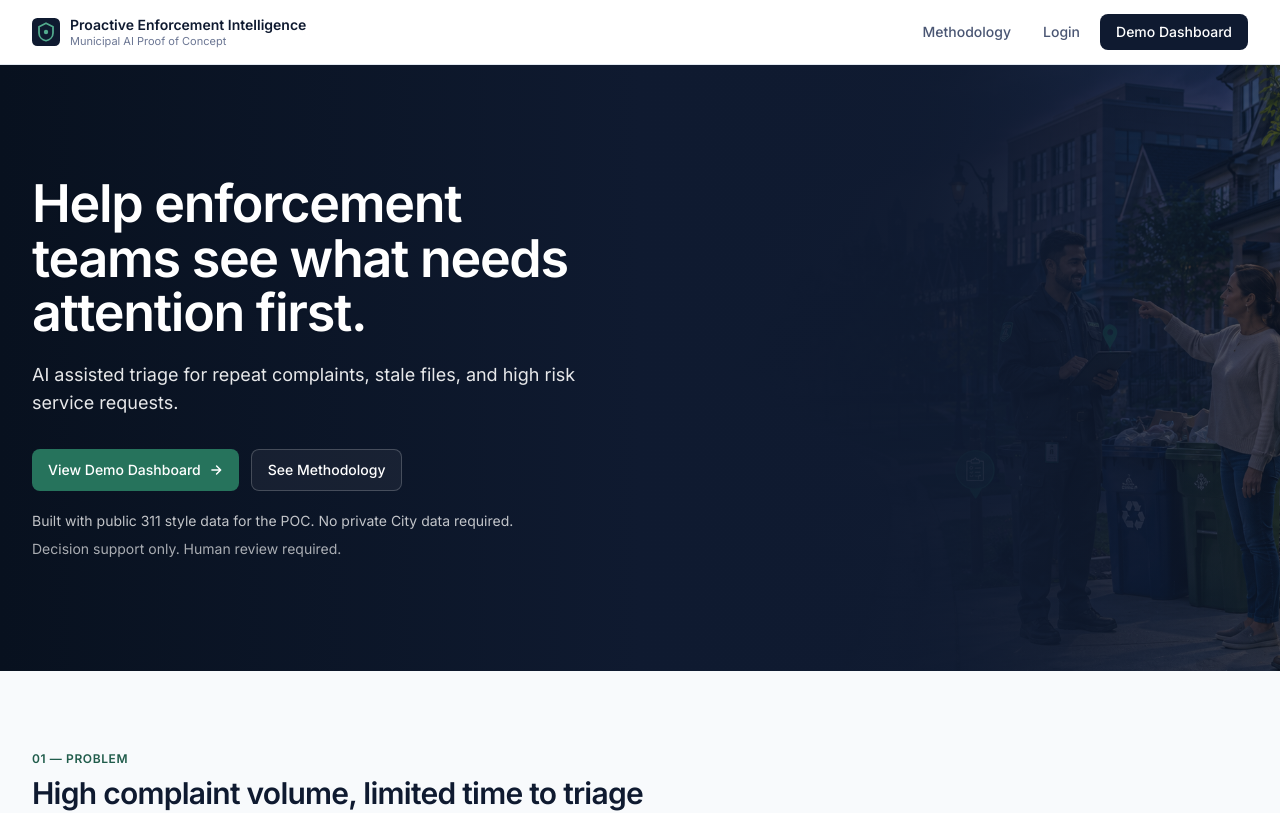
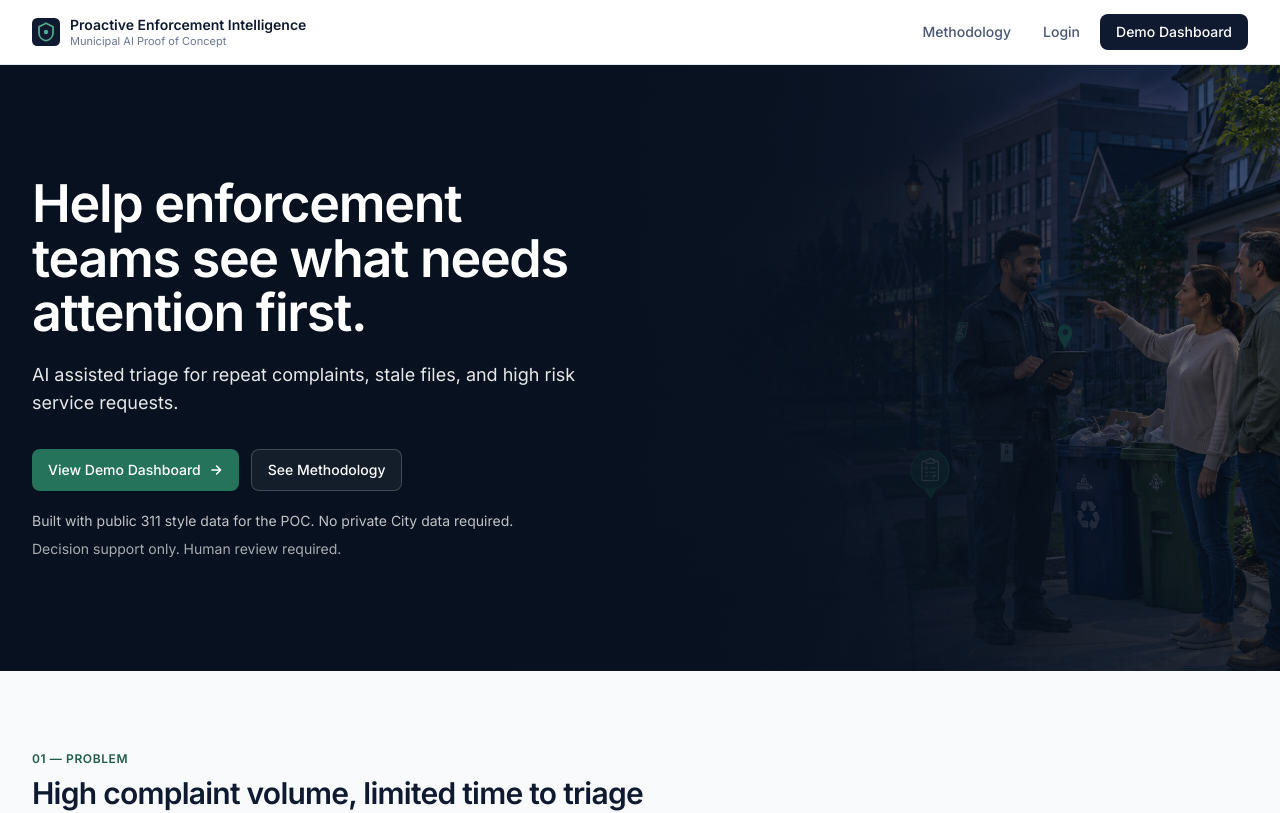
Before and after one commit to umerqur/BramptonPOC, a React (Vite) app: page / in a window 1280 px wide. Shown: the top 813 px of the page. Built offline with nearby package versions, Linux system fonts and the light colour scheme; no server answers.

Commit message:
Improve homepage hero image visibility on desktop
Widen the right-side hero image area to 62%, brighten the image, and
reduce the right-side dark overlays so the image is noticeably visible
while keeping a strong navy gradient on the left for headline readability.

```diff
--- a/src/pages/LandingPage.tsx
+++ b/src/pages/LandingPage.tsx
@@ -14,22 +14,25 @@ export default function LandingPage() {
   return (
     <div>
       {/* Hero — CTA first, blended image background */}
-      <section className="relative overflow-hidden bg-navy-900 text-white">
+      <section className="relative overflow-hidden bg-navy-950 text-white">
         {/* Image as a right-side background layer on desktop, blended into the
             navy via a left-to-right gradient. Hidden on mobile (shown below). */}
-        <div className="pointer-events-none absolute inset-y-0 right-0 z-0 hidden w-[55%] lg:block">
+        <div className="pointer-events-none absolute inset-y-0 right-0 z-0 hidden w-[62%] lg:block">
           <img
             src="/images/brampton-poc-hero.png"
             alt=""
             aria-hidden="true"
-            className="h-full w-full object-cover"
+            className="h-full w-full object-cover opacity-85 brightness-110 contrast-105"
           />
-          {/* Left-to-right navy gradient so headline text stays readable. */}
-          <div className="absolute inset-0 bg-gradient-to-r from-navy-900 via-navy-900/80 to-navy-900/10" />
+          {/* Strong navy gradient on the left so the headline stays readable,
+              fading to mostly clear on the right to reveal the image. */}
+          <div className="absolute inset-0 bg-gradient-to-r from-navy-950 via-navy-950/70 to-navy-950/15" />
+          <div className="absolute inset-0 bg-gradient-to-t from-navy-950/45 via-transparent to-navy-950/20" />
         </div>
 
-        {/* Full dark overlay to force headline text above the image. */}
-        <div className="absolute inset-0 z-10 bg-gradient-to-r from-navy-950 via-navy-900/95 to-navy-900/55" />
+        {/* Left-anchored overlay to keep headline text readable, fading out
+            on the right so the image remains visible. */}
+        <div className="absolute inset-0 z-10 bg-gradient-to-r from-navy-950 via-navy-950/88 to-navy-950/20" />
 
         <div className="container-page relative z-20 py-20 lg:py-28">
           <div className="relative z-20 max-w-xl">
```
